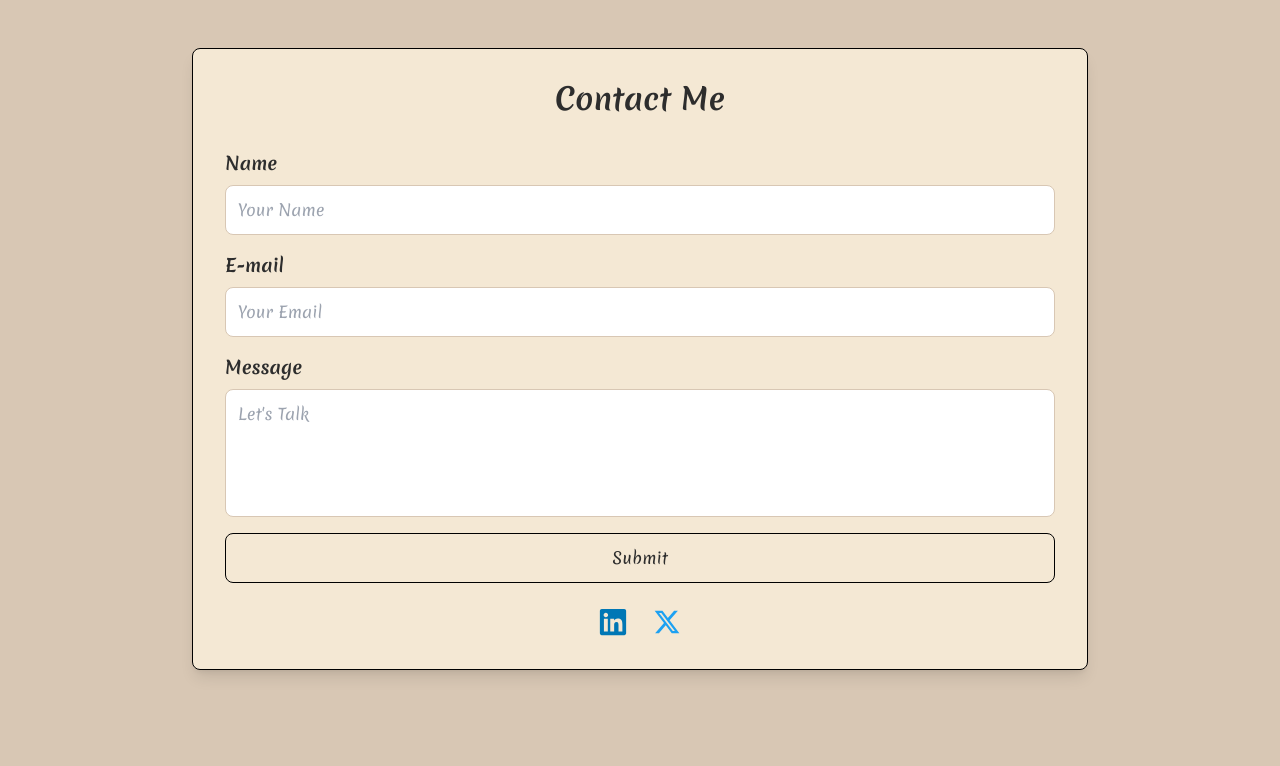
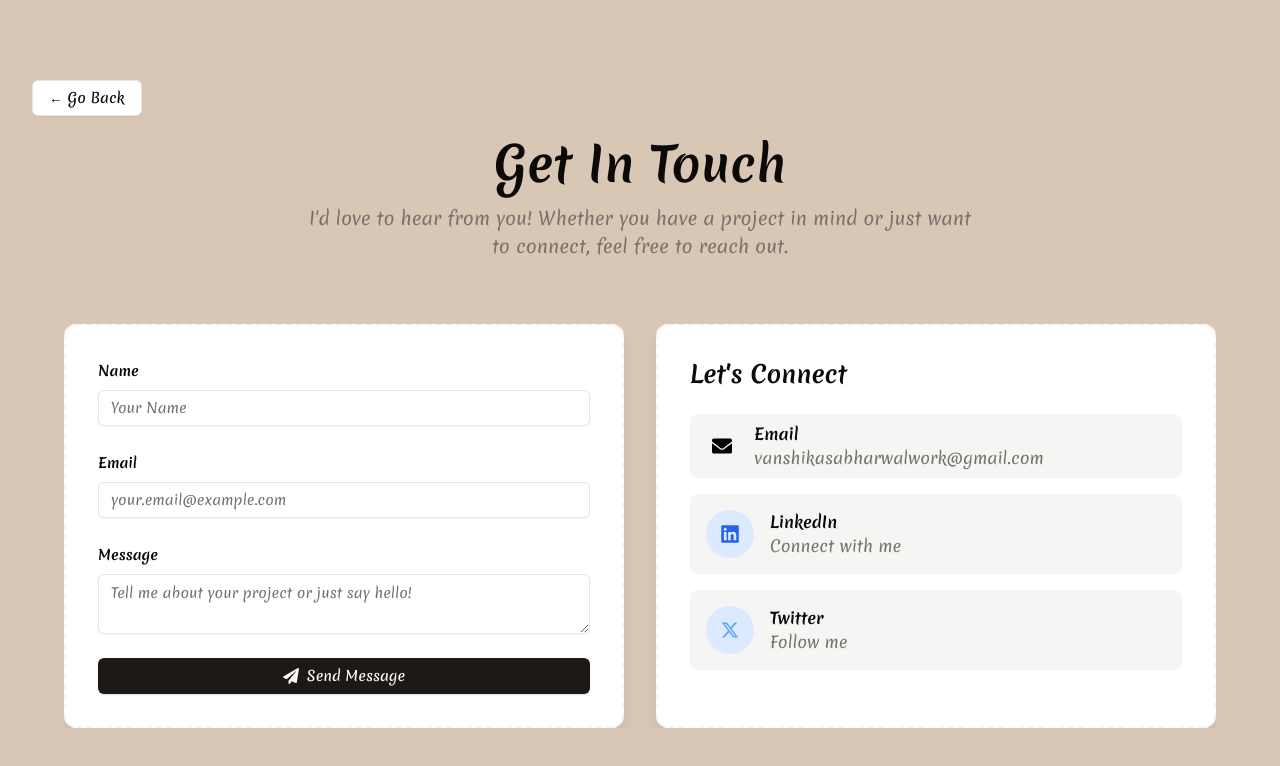
Before and after one commit to VanshikaSabharwal/my-portfolio-web-app, a Next.js app: page /contact in a window 1280 px wide. Shown: the top 766 px of the page. Built offline with nearby package versions, Linux system fonts and the light colour scheme.

Commit message:
updated with mentor's suggestions

```diff
--- a/app/Components/EnhancedAbout.tsx
+++ b/app/Components/EnhancedAbout.tsx
@@ -96,7 +96,7 @@ const EnhancedAbout = () => {
 
             {/* Social Links */}
             <div className="flex flex-wrap gap-2 sm:gap-4">
-              <Link href="mailto:vanshikasabharwal03@gmail.com">
+              <Link href="mailto:vanshikasabharwalwork@gmail.com" target="_blank" rel="noopener noreferrer">
                 <Button
                   variant="outline"
                   size="sm"
@@ -105,7 +105,7 @@ const EnhancedAbout = () => {
                   Email Me
                 </Button>
               </Link>
-              <Link href="https://www.linkedin.com/in/--vanshika--/">
+              <Link href="https://www.linkedin.com/in/--vanshika--/" target="_blank" rel="noopener noreferrer">
                 <Button
                   variant="ghost"
                   size="sm"
@@ -114,7 +114,7 @@ const EnhancedAbout = () => {
                   <FaLinkedin className="text-xl" />
                 </Button>
               </Link>
-              <Link href="https://x.com/Vanshika_0006">
+              <Link href="https://x.com/Vanshika_0006" target="_blank" rel="noopener noreferrer">
                 <Button
                   variant="ghost"
                   size="sm"
@@ -123,7 +123,7 @@ const EnhancedAbout = () => {
                   <RiTwitterXFill className="text-xl" />
                 </Button>
               </Link>
-              <Link href="https://github.com/VanshikaSabharwal">
+              <Link href="https://github.com/VanshikaSabharwal" target="_blank" rel="noopener noreferrer">
                 <Button
                   variant="ghost"
                   size="sm"
--- a/app/Components/EnhancedContact.tsx
+++ b/app/Components/EnhancedContact.tsx
@@ -33,10 +33,20 @@ const EnhancedContact = () => {
     setStatus(null)
 
     try {
-      await new Promise((resolve) => setTimeout(resolve, 2000))
+      const res = await fetch("/api/sendmail", {
+        method: "POST",
+        headers: { "Content-Type": "application/json" },
+        body: JSON.stringify(formData),
+      })
+
+      if (res.ok) {
         setStatus("success")
         setFormData({ name: "", email: "", message: "" })
+      } else {
+        setStatus("error")
+      }
     } catch (error) {
+      console.error(error)
       setStatus("error")
     } finally {
       setIsSubmitting(false)
@@ -63,7 +73,7 @@ const EnhancedContact = () => {
         </p>
       </div>
 
-      {/* Grid Layout - 2 equal halves */}
+      {/* Grid Layout */}
       <div className="grid grid-cols-1 lg:grid-cols-2 gap-6 lg:gap-8 w-full max-w-full overflow-x-hidden">
         {/* Contact Form */}
         <Card
@@ -84,7 +94,6 @@ const EnhancedContact = () => {
                 value={formData.name}
                 onChange={handleChange}
                 required
-                className="bg-input border-border focus:border-accent transition-colors duration-300 w-full"
               />
             </div>
 
@@ -100,7 +109,6 @@ const EnhancedContact = () => {
                 value={formData.email}
                 onChange={handleChange}
                 required
-                className="bg-input border-border focus:border-accent transition-colors duration-300 w-full"
               />
             </div>
 
@@ -116,7 +124,6 @@ const EnhancedContact = () => {
                 onChange={handleChange}
                 required
                 rows={5}
-                className="bg-input border-border focus:border-accent transition-colors duration-300 resize-none w-full"
               />
             </div>
 
@@ -162,52 +169,58 @@ const EnhancedContact = () => {
           <h3 className="text-xl sm:text-2xl font-bold text-card-foreground mb-6">Let&apos;s Connect</h3>
           <div className="space-y-4">
             {/* Email */}
-            <div className="flex items-center gap-2 p-2 bg-muted rounded-lg">
+<Link
+  href="mailto:vanshikasabharwalwork@gmail.com"
+  target="_blank"
+  rel="noopener noreferrer"
+  className="flex items-center gap-2 p-2 bg-muted rounded-lg transition hover:bg-accent/10"
+  aria-label="Send me an email"
+>
   <div className="hidden sm:flex w-12 h-12 bg-accent/20 rounded-full items-center justify-center">
     <FaEnvelope className="text-black text-lg sm:text-xl" />
   </div>
   <div>
     <p className="font-semibold text-card-foreground">Email</p>
-                <Link
-                  href="mailto:vanshikasabharwalwork@gmail.com"
-                  className="text-muted-foreground transition-colors duration-300 text-sm sm:text-base"
-                >
-                  vanshikasabharwalwork@gmail.com
+    <p className="text-muted-foreground text-sm sm:text-base">vanshikasabharwalwork@gmail.com</p>
+  </div>
 </Link>
-              </div>
-            </div>
+
 
             {/* LinkedIn */}
-            <div className="flex items-center gap-4 p-4 bg-muted rounded-lg">
+<Link
+  href="https://www.linkedin.com/in/--vanshika--/"
+  target="_blank"
+  rel="noopener noreferrer"
+  className="flex items-center gap-4 p-4 bg-muted rounded-lg transition hover:bg-accent/10"
+  aria-label="Connect with me on LinkedIn"
+>
   <div className="w-10 h-10 sm:w-12 sm:h-12 bg-blue-100 rounded-full flex items-center justify-center">
     <FaLinkedin className="text-blue-600 text-lg sm:text-xl" />
   </div>
   <div>
     <p className="font-semibold text-card-foreground">LinkedIn</p>
-                <Link
-                  href="https://www.linkedin.com/in/--vanshika--/"
-                  className="text-muted-foreground transition-colors duration-300 text-sm sm:text-base"
-                >
-                  Connect with me
+    <p className="text-muted-foreground text-sm sm:text-base">Connect with me</p>
+  </div>
 </Link>
-              </div>
-            </div>
+
 
             {/* Twitter */}
-            <div className="flex items-center gap-4 p-4 bg-muted rounded-lg">
+<Link
+  href="https://x.com/Vanshika_0006"
+  target="_blank"
+  rel="noopener noreferrer"
+  className="flex items-center gap-4 p-4 bg-muted rounded-lg transition hover:bg-accent/10"
+  aria-label="Follow me on Twitter"
+>
   <div className="w-10 h-10 sm:w-12 sm:h-12 bg-blue-100 rounded-full flex items-center justify-center">
     <RiTwitterXFill className="text-blue-400 text-lg sm:text-xl" />
   </div>
   <div>
     <p className="font-semibold text-card-foreground">Twitter</p>
-                <Link
-                  href="https://x.com/Vanshika_0006"
-                  className="text-muted-foreground transition-colors duration-300 text-sm sm:text-base"
-                >
-                  Follow me
+    <p className="text-muted-foreground text-sm sm:text-base">Follow me</p>
+  </div>
 </Link>
-              </div>
-            </div>
+
           </div>
         </Card>
       </div>
--- a/app/Components/EnhancedProjects.tsx
+++ b/app/Components/EnhancedProjects.tsx
@@ -125,13 +125,13 @@ const EnhancedProjects = () => {
 
               {/* Buttons */}
               <div className="flex flex-wrap gap-3">
-                <Link href={project.liveUrl}>
+                <Link href={project.liveUrl} target="_blank" rel="noopener noreferrer">
                   <Button size="sm" className="flex items-center gap-2 hover:scale-105 transition-transform duration-200">
                     <TiArrowRightThick />
                     Live Demo
                   </Button>
                 </Link>
-                <Link href={project.githubUrl}>
+                <Link href={project.githubUrl} target="_blank" rel="noopener noreferrer">
                   <Button variant="outline" size="sm" className="flex items-center gap-2 bg-transparent hover:scale-105 transition-transform duration-200">
                     <IoLogoGithub />
                     Code
--- a/app/Components/EnhancedTerminal.tsx
+++ b/app/Components/EnhancedTerminal.tsx
@@ -15,7 +15,7 @@ const EnhancedTerminal: React.FC = () => {
     about: "Software developer passionate about creating innovative applications",
     skills: "React • Next.js • TypeScript • Node.js • Python • MongoDB",
     projects: "Check out my portfolio of web applications and tools",
-    contact: "Email: vanshikasabharwal03@gmail.com",
+    contact: "Email: vanshikasabharwalwork@gmail.com",
     clear: "CLEAR_TERMINAL",
   }
 
@@ -72,9 +72,9 @@ const EnhancedTerminal: React.FC = () => {
 
   return (
     <div className="w-full animate-fade-in-up">
-      <Card className="bg-card border-4 border-accent rounded-xl shadow-xl overflow-hidden">
+      <Card className="bg-card border-4 border-black rounded-xl shadow-xl overflow-hidden">
         {/* Top bar */}
-        <div className="bg-accent/20 px-2 sm:px-4 py-1 sm:py-2 border-b border-accent/30">
+        <div className="bg-black/20 px-2 sm:px-4 py-1 sm:py-2 border-b border-black/30">
           <div className="flex items-center space-x-2">
             <div className="w-2 h-2 sm:w-3 sm:h-3 rounded-full bg-red-500 animate-pulse-subtle"></div>
             <div className="w-2 h-2 sm:w-3 sm:h-3 rounded-full bg-yellow-500 animate-pulse-subtle animate-delay-100"></div>
@@ -95,7 +95,7 @@ const EnhancedTerminal: React.FC = () => {
             <div
               key={index}
               className={`mb-1 ${
-                line.startsWith("$") ? "text-accent font-semibold" : "text-card-foreground/80"
+                line.startsWith("$") ? "text-black font-semibold" : "text-card-foreground/80"
               } animate-slide-in-left`}
               style={{ animationDelay: `${index * 0.05}s` }}
             >
@@ -105,7 +105,7 @@ const EnhancedTerminal: React.FC = () => {
 
           {/* Input line */}
           <div className="flex items-center flex-wrap">
-            <span className="text-accent font-semibold mr-2">$</span>
+            <span className="text-black font-semibold mr-2">$</span>
             <input
               ref={inputRef}
               type="text"
@@ -116,7 +116,7 @@ const EnhancedTerminal: React.FC = () => {
               placeholder={isTyping ? "" : "Type a command..."}
               disabled={isTyping}
             />
-            <span className="animate-pulse text-accent hidden sm:inline">|</span>
+            <span className="animate-pulse text-black hidden sm:inline">|</span>
           </div>
         </div>
       </Card>
--- a/app/contact/page.tsx
+++ b/app/contact/page.tsx
@@ -1,7 +1,23 @@
-import Contact from "../Components/Contact/Contact";
+"use client";
+import Link from "next/link";
+import { Button } from "@/components/ui/button";
+import EnhancedContact from "../Components/EnhancedContact";
 
 const Contacts = () => {
-  return <Contact />;
+  return (
+    <div className="mt-12 sm:mt-16 lg:mt-20 px-4 sm:px-6 lg:px-8">
+      {/* Go Back Button */}
+      <div className="mb-6">
+        <Link href="/">
+          <Button variant="outline" className="hover:scale-105 transition-transform">
+            ← Go Back
+          </Button>
+        </Link>
+      </div>
+
+      <EnhancedContact />
+    </div>
+  );
 };
 
 export default Contacts;
--- a/app/globals.css
+++ b/app/globals.css
@@ -216,24 +216,6 @@ div#__next > div {
   overflow: auto;
 }
 
-::-webkit-scrollbar {
-  width: 10px;
-  height: 10px;
-}
-
-::-webkit-scrollbar-track {
-  background: #1e252e;
-  border-radius: 5px;
-}
-
-::-webkit-scrollbar-thumb {
-  background: #d8c7b4;
-  border-radius: 5px;
-}
-
-::-webkit-scrollbar-thumb:hover {
-  background: #ff8037;
-}
 .img {
   @apply object-cover w-full h-full;
 }
```
Also changed, not shown: app/Components/Intro/Intro.tsx (+12 -7 lines), app/page.tsx (+5 -4 lines), utilis/justBin/fetchAll.ts (+9 -9 lines), 1 other file (tests, documents, lock files or other folders). Lines whose indentation alone changed are shown as unchanged.
